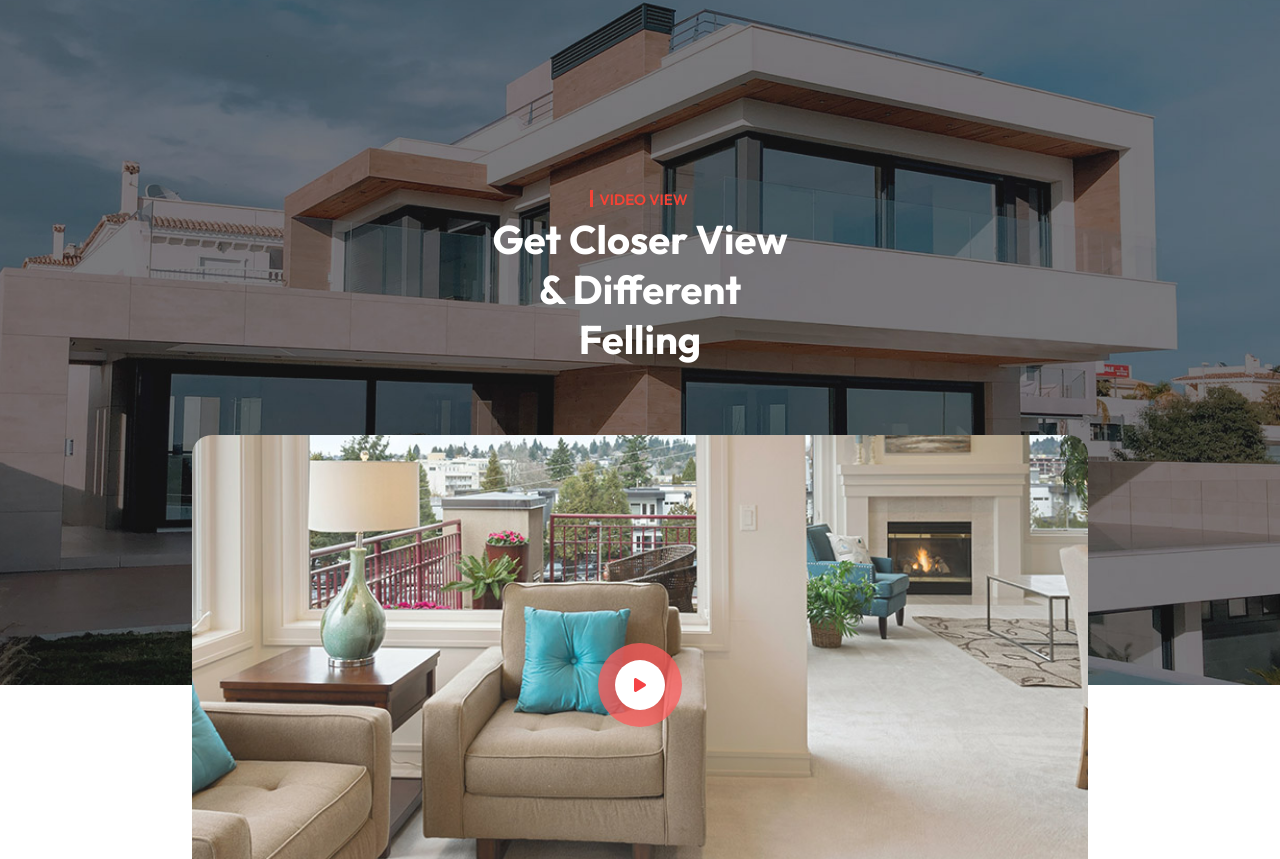
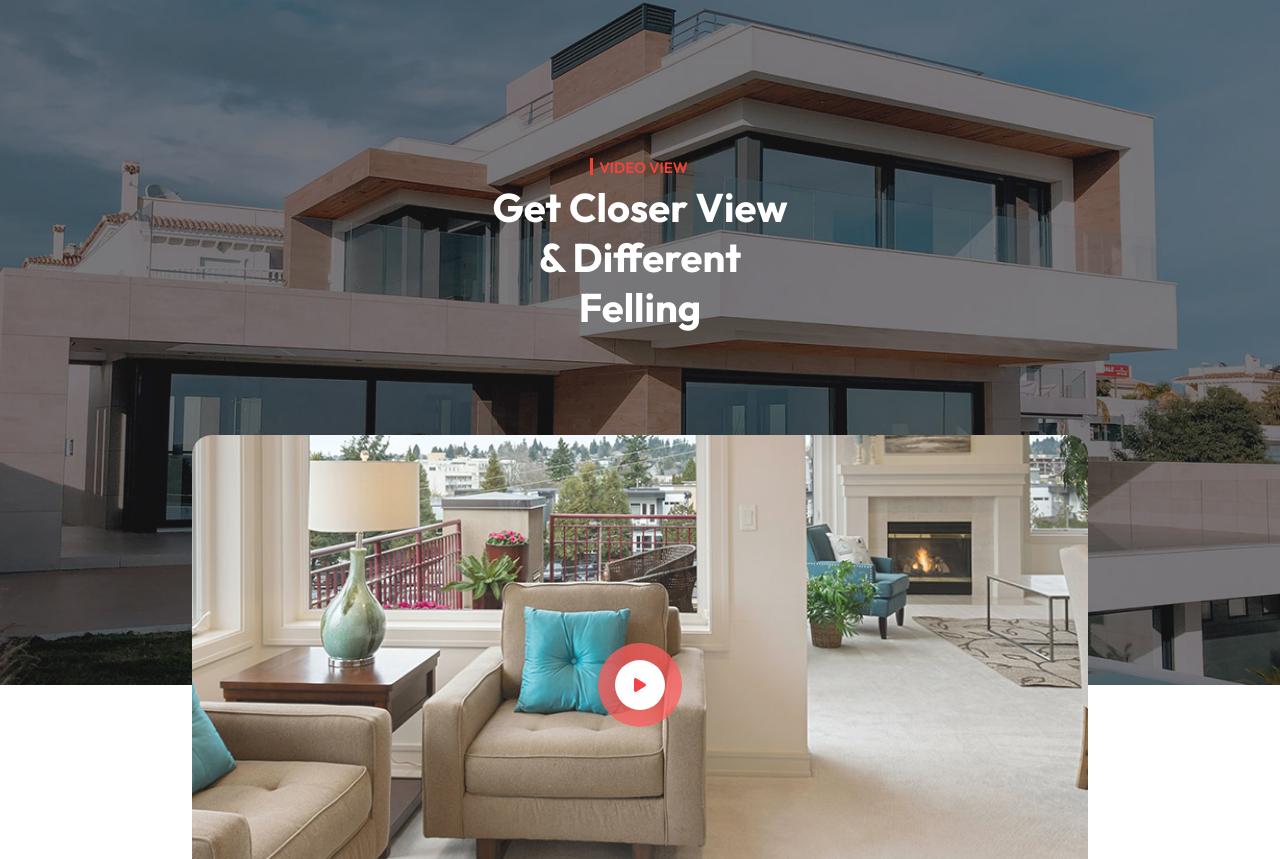
Before and after one commit to MohammadKerdasi/Task-3-ADV, a React (Vite) app: page / in a window 1280 px wide. Shown: the part 2201-3060 px from the top of the page. Built offline with nearby package versions, Linux system fonts and the light colour scheme; a web font is replaced by a local one.

Commit message:
some Edit

```diff
--- a/src/Components/TitleWhite/TitleWhite.css
+++ b/src/Components/TitleWhite/TitleWhite.css
@@ -32,5 +32,5 @@
     color: rgb(255, 255, 255);
     margin-top: 5px;
     text-transform: none;
-    margin-bottom: 95px;
+    margin-bottom: 160px;
 }
```
